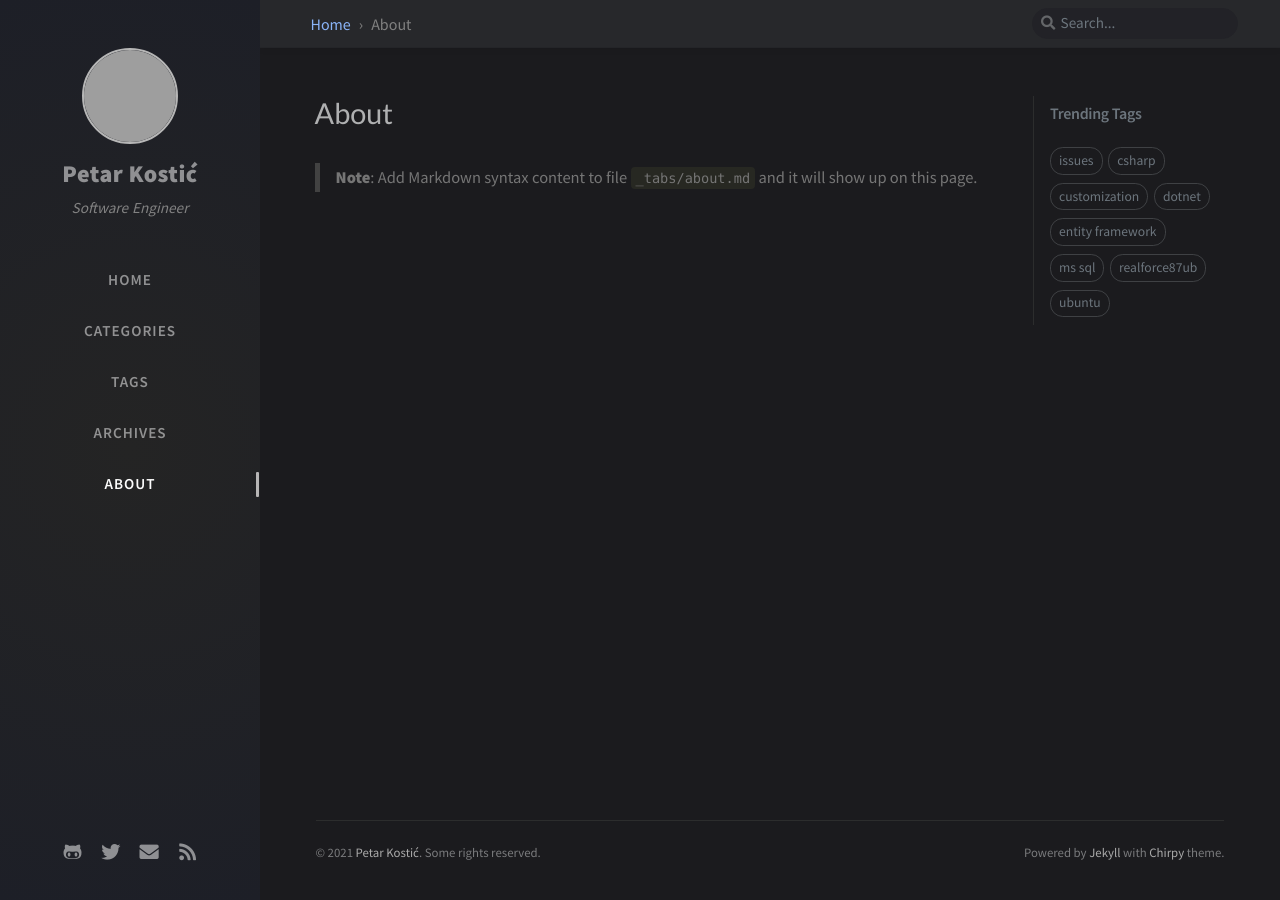
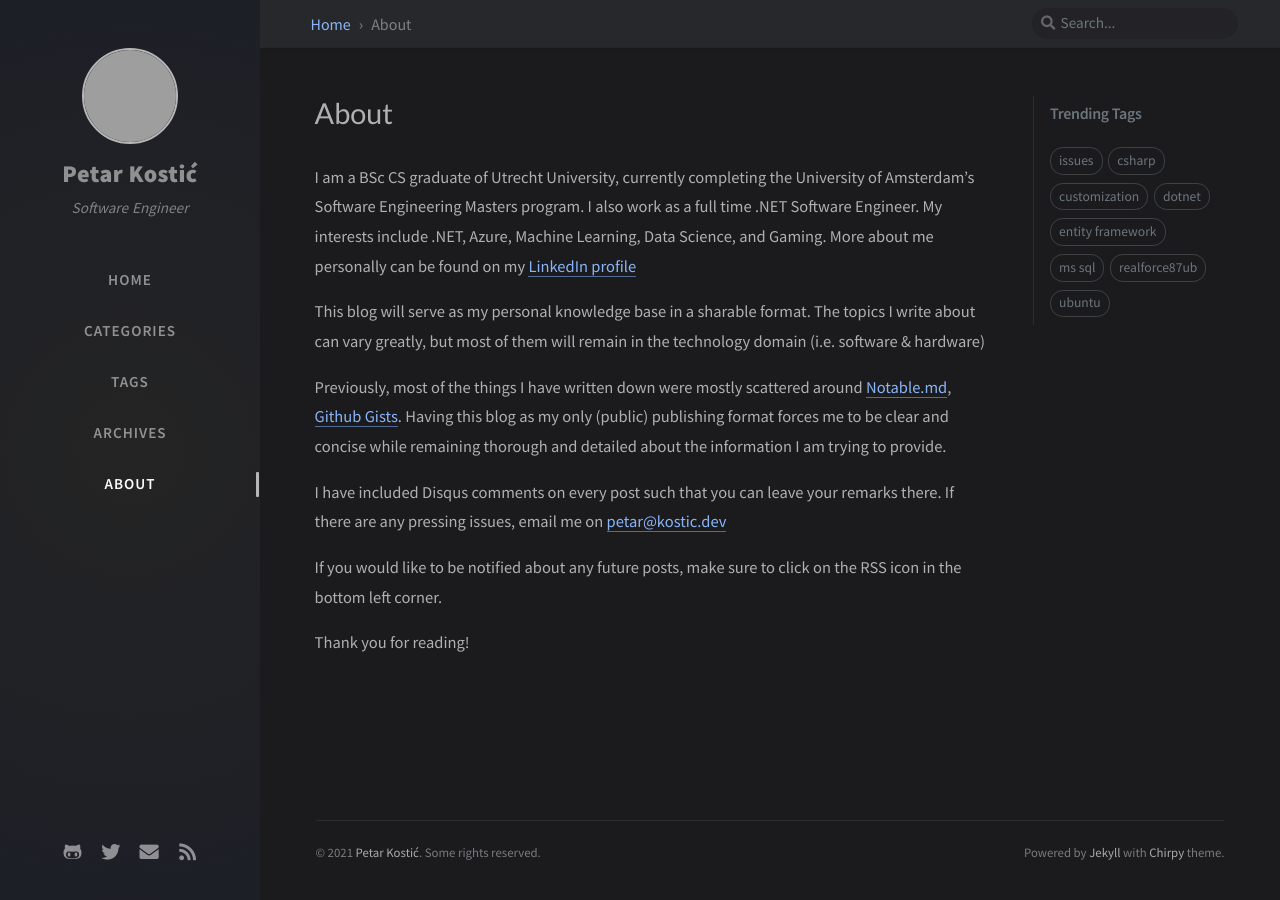
Before and after one commit to p-kostic/p-kostic.github.io, a Jekyll site: the page built from _tabs/about.md, in a window 1280 px wide. Built offline with Jekyll 4.4.1, drawn with Linux system fonts in a browser that asks for light colours; nearby versions of some CDN libraries; comment, search, counter and statistics services are not loaded; grey boxes are pictures that could not be loaded.

Commit message:
Add about section

```diff
--- a/_tabs/about.md
+++ b/_tabs/about.md
@@ -10,5 +10,14 @@ order: 4
 # MIT License
 ---
 
+I am a BSc CS graduate of Utrecht University, currently completing the University of Amsterdam's Software Engineering Masters program. I also work as a full time .NET Software Engineer. My interests include .NET, Azure, Machine Learning, Data Science, and Gaming. More about me personally can be found on my [LinkedIn profile](https://www.linkedin.com/in/pekostic)
 
-> **Note**: Add Markdown syntax content to file `_tabs/about.md` and it will show up on this page.
+This blog will serve as my personal knowledge base in a sharable format. The topics I write about can vary greatly, but most of them will remain in the technology domain (i.e. software & hardware)
+
+Previously, most of the things I have written down were mostly scattered around [Notable.md](https://notable.app/), [Github Gists](https://gist.github.com/). Having this blog as my only (public) publishing format forces me to be clear and concise while remaining thorough and detailed about the information I am trying to provide.
+
+I have included Disqus comments on every post such that you can leave your remarks there. If there are any pressing issues, email me on <petar@kostic.dev>
+
+If you would like to be notified about any future posts, make sure to click on the RSS icon in the bottom left corner.
+
+Thank you for reading!
```
